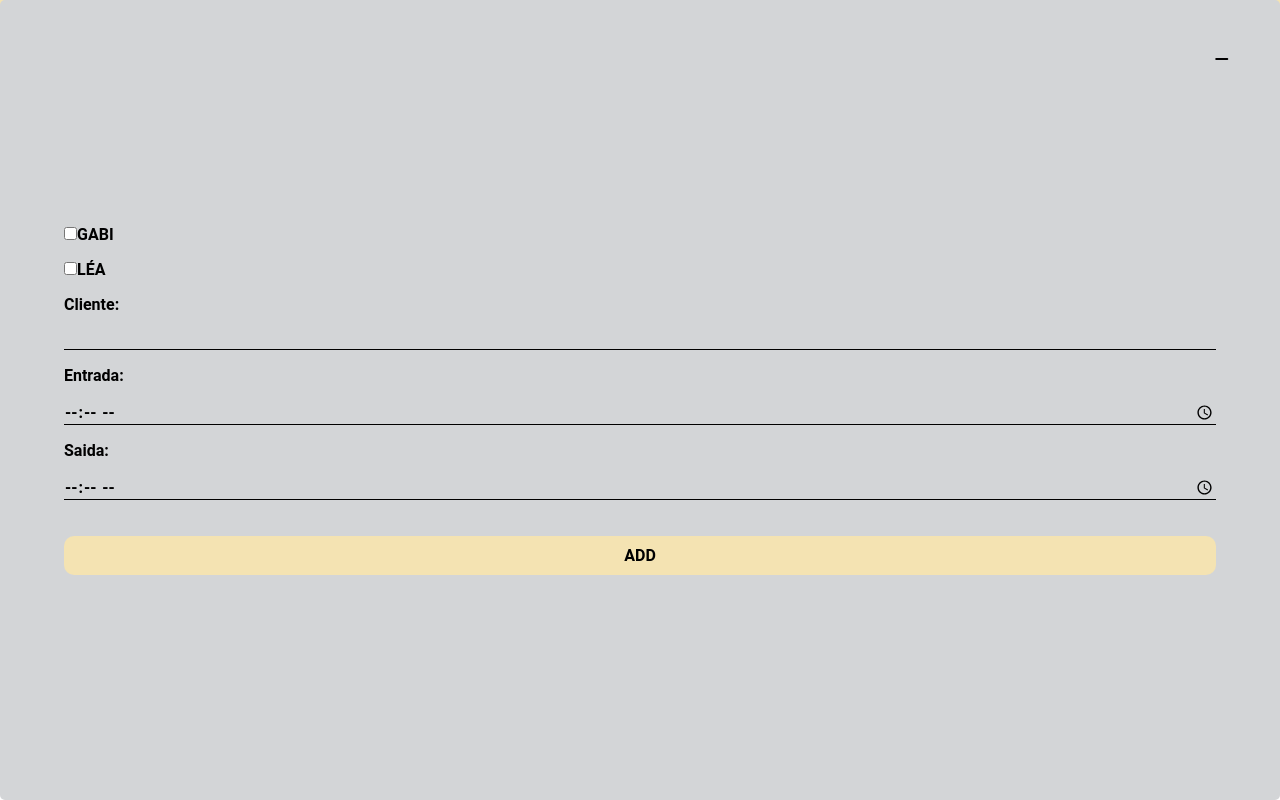
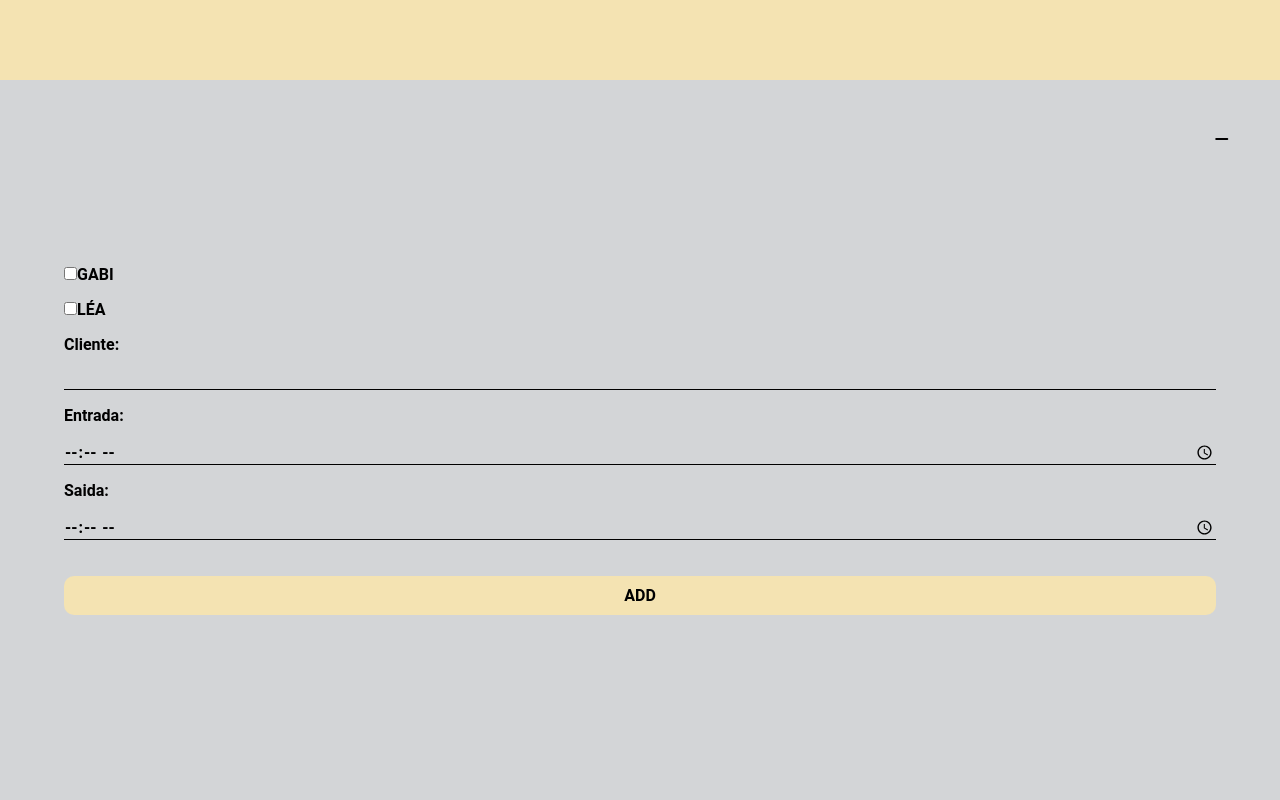
Before and after one commit to GregoreGomes/schedule, a website: page views/index.html in a window 1280 px wide. Both pictures are taken after a click on the icon 1229 px from the left and 743 px from the top of the page. Drawn offline with Linux system fonts and the light colour scheme; files that its build step writes are made by us from their sources; files whose address does not match are found by name.

Commit message:
parte visual

```diff
--- a/public/css/style.css
+++ b/public/css/style.css
@@ -64,12 +64,12 @@ h2{
 
 .floating.active{
   position: fixed;
-  height: 100vh;
+  height: 90vh;
   width: 100vw;
   bottom: 0;
   right: 0;
   margin: 0;
-  border-radius: 5px;
+  border-radius: 0px;
   background-color: #D3D5D7;
 }
 
```
